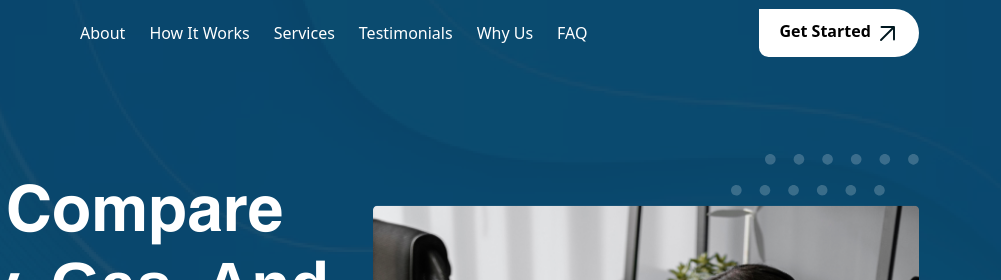
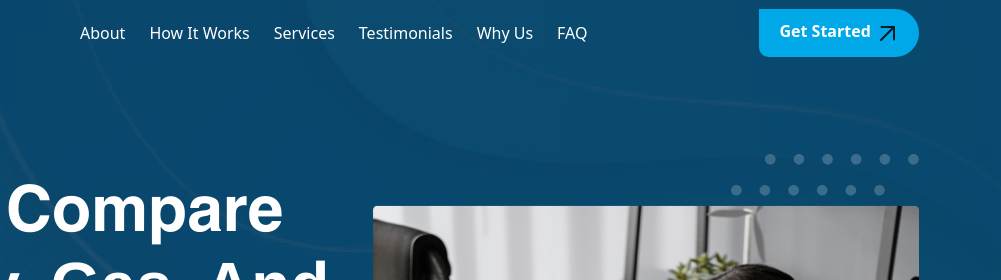
Before and after one commit to Akshat498/Bill-Centeral-project-2, a plain HTML site: page index.html in a window 1280 px wide. In both pictures the pointer is over the button "Get Started". Shown: the top 280 px of the page, 279-1280 px from the left. Drawn offline with nearby package versions, Linux system fonts and the light colour scheme.

Commit message:
add-hover

```diff
--- a/assets/css/style.css
+++ b/assets/css/style.css
@@ -40,6 +40,16 @@
     padding: 12px 20px 12px 20px;
     border-radius: 0px 50px 50px 20px;
     border: none;
+    background-color: #fff;
+}
+
+.buton-1:hover{
+    background-color: #00A8E8;
+    color: white;
+}
+
+.compare-btn:hover, .submit-btn:hover{
+    background-color: skyblue;
 }
 
 .mw-620 {
--- a/index.html
+++ b/index.html
@@ -46,7 +46,7 @@
                     <li>
                         <ul class="list-unstyled d-flex gap-20 ">
                             <li class="text-decoration-none list-unstyled align-items-center">
-                                <button class="buton-1 bg-white fs-sm  lh-18 fw-bold Helvetica align-items-center">Get
+                                <button class="buton-1  fs-sm  lh-18 fw-bold Helvetica align-items-center">Get
                                     Started <img src="/assets/images/svg/buton-1-svg.svg" alt=""></button>
                             </li>
                         </ul>
```
Also changed, not shown: 2 other files.
